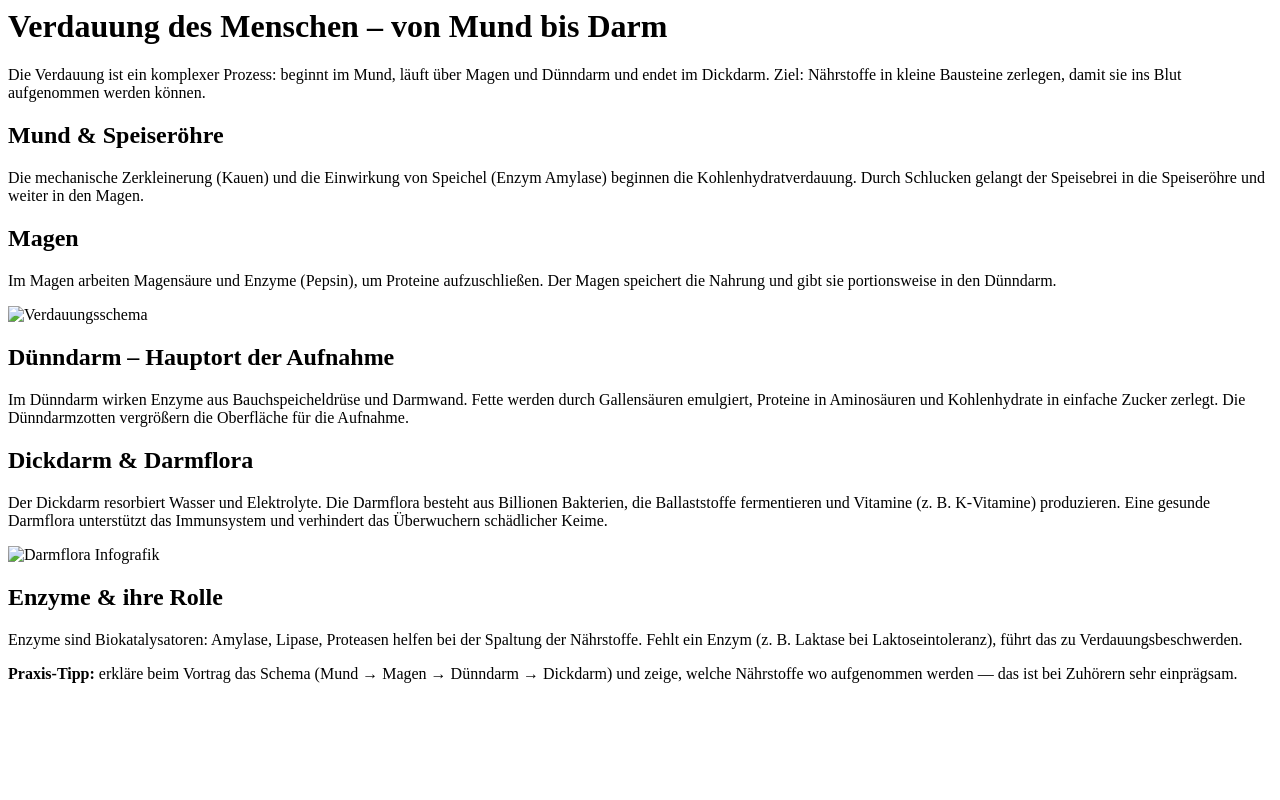
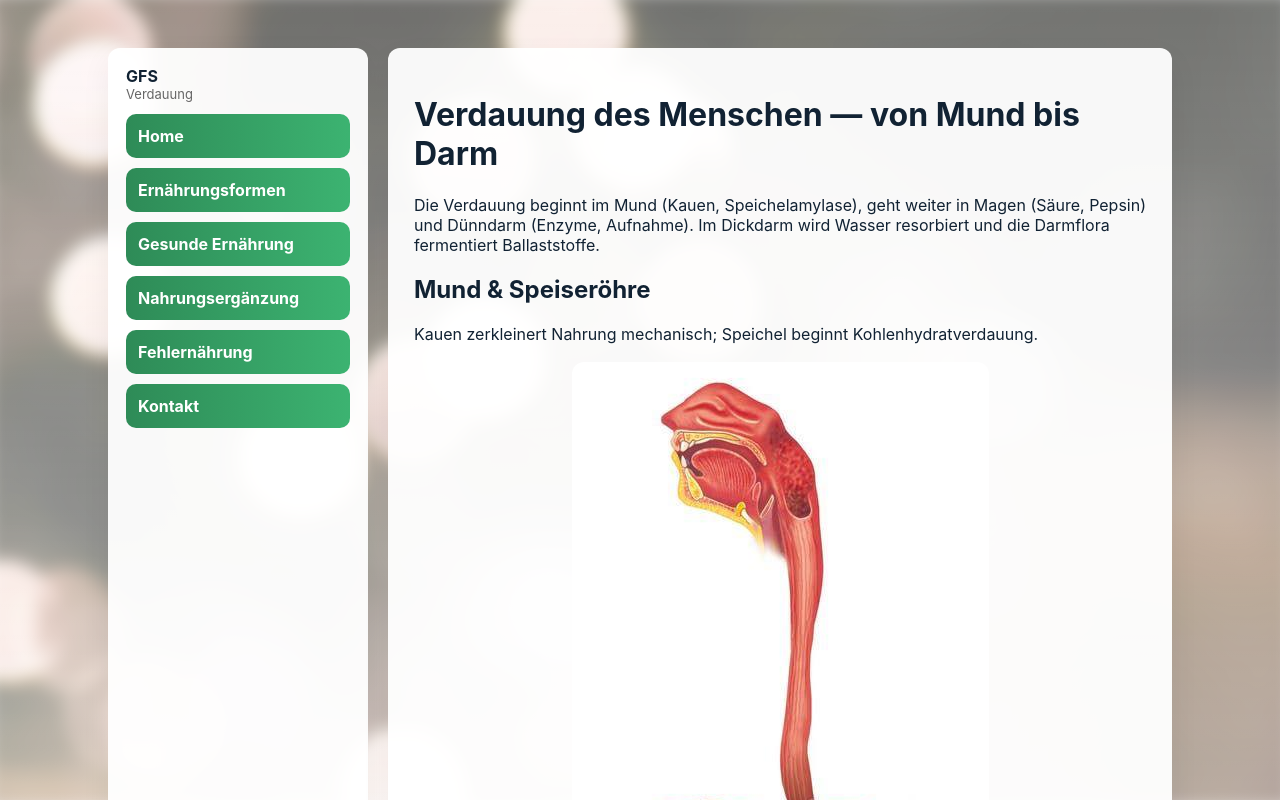
Before and after one commit to gfsbio2025/GfsBio, a plain HTML site: page verdauung.html in a window 1280 px wide. Shown: the top 800 px of the page. Drawn offline with Linux system fonts and the light colour scheme.

Commit message:
verdauung.html

```diff
--- a/verdauung.html
+++ b/verdauung.html
@@ -1,47 +1,58 @@
-<h1>Verdauung des Menschen – von Mund bis Darm</h1>
+<!doctype html>
+<html lang="de">
+<head><meta charset="utf-8"><meta name="viewport" content="width=device-width,initial-scale=1">
+<title>Verdauung — GFS</title>
+<style>
+:root{--accent:#2e8b57;--card:rgba(255,255,255,0.95);--muted:#666}
+*{box-sizing:border-box} body{margin:0;font-family:Inter,Arial,sans-serif;color:#123;background:#f7f7f7}
+.bg{position:fixed;inset:0;background:url('assets/background.jpg') center/cover no-repeat;filter:blur(8px);transform:scale(1.02);z-index:-2}
+.overlay{position:fixed;inset:0;background:linear-gradient(rgba(255,255,255,0.4),rgba(255,255,255,0.6));z-index:-1}
+.container{max-width:1100px;margin:30px auto;display:grid;grid-template-columns:260px 1fr;gap:20px;padding:18px}
+.sidebar{background:var(--card);padding:18px;border-radius:12px;height:calc(100vh-80px);box-shadow:0 10px 30px rgba(0,0,0,0.06);overflow:auto}
+.nav-btn{display:block;padding:12px;border-radius:10px;background:linear-gradient(90deg,var(--accent),#3cb371);color:#fff;text-decoration:none;font-weight:700;margin-bottom:10px}
+.content{background:var(--card);padding:26px;border-radius:12px;box-shadow:0 12px 30px rgba(0,0,0,0.06);min-height:calc(100vh-80px);overflow:auto}
+.section-img{max-width:75%;display:block;margin:18px auto;border-radius:12px}
+@media(max-width:900px){.container{grid-template-columns:1fr;padding:12px}}
+</style>
+</head>
+<body>
+<div class="bg"></div><div class="overlay"></div>
+<div class="container">
+  <aside class="sidebar">
+    <div style="display:flex;gap:12px;align-items:center;margin-bottom:12px">
+      <img src="assets/header-fruits.jpg" alt="" onerror="this.style.display='none'">
+      <div><strong>GFS</strong><div style="color:var(--muted);font-size:13px">Verdauung</div></div>
+    </div>
 
-<p>
-Die Verdauung ist ein komplexer Prozess: beginnt im Mund, läuft über Magen und Dünndarm
-und endet im Dickdarm. Ziel: Nährstoffe in kleine Bausteine zerlegen, damit sie ins Blut
-aufgenommen werden können.
-</p>
+    <a class="nav-btn" href="index.html">Home</a>
+    <a class="nav-btn" href="ernaehrungsformen.html">Ernährungsformen</a>
+    <a class="nav-btn" href="gesundeErnaehrung.html">Gesunde Ernährung</a>
+    <a class="nav-btn" href="nahrungsergaenzung.html">Nahrungsergänzung</a>
+    <a class="nav-btn" href="fehlernaehrung.html">Fehlernährung</a>
+    <a class="nav-btn" href="kontakt.html">Kontakt</a>
+  </aside>
 
-<h2>Mund & Speiseröhre</h2>
-<p>
-Die mechanische Zerkleinerung (Kauen) und die Einwirkung von Speichel (Enzym Amylase)
-beginnen die Kohlenhydratverdauung. Durch Schlucken gelangt der Speisebrei in die Speiseröhre
-und weiter in den Magen.
-</p>
+  <main class="content">
+    <h1>Verdauung des Menschen — von Mund bis Darm</h1>
 
-<h2>Magen</h2>
-<p>
-Im Magen arbeiten Magensäure und Enzyme (Pepsin), um Proteine aufzuschließen. Der Magen
-speichert die Nahrung und gibt sie portionsweise in den Dünndarm.
-</p>
+    <p>Die Verdauung beginnt im Mund (Kauen, Speichelamylase), geht weiter in Magen (Säure, Pepsin) und Dünndarm (Enzyme, Aufnahme). Im Dickdarm wird Wasser resorbiert und die Darmflora fermentiert Ballaststoffe.</p>
 
-<img class="section-img" src="verdauung-schema.jpg" alt="Verdauungsschema">
+    <h2>Mund & Speiseröhre</h2>
+    <p>Kauen zerkleinert Nahrung mechanisch; Speichel beginnt Kohlenhydratverdauung.</p>
+    <img class="section-img" src="assets/mund.jpg" alt="Mund">
 
-<h2>Dünndarm – Hauptort der Aufnahme</h2>
-<p>
-Im Dünndarm wirken Enzyme aus Bauchspeicheldrüse und Darmwand. Fette werden durch Gallensäuren
-emulgiert, Proteine in Aminosäuren und Kohlenhydrate in einfache Zucker zerlegt. Die Dünndarmzotten
-vergrößern die Oberfläche für die Aufnahme.
-</p>
+    <h2>Magen</h2>
+    <p>Magensäure und Enzyme spalten Proteine; der Magen portioniert die Nahrung in den Dünndarm.</p>
+    <img class="section-img" src="assets/magen.jpg" alt="Magen">
 
-<h2>Dickdarm & Darmflora</h2>
-<p>
-Der Dickdarm resorbiert Wasser und Elektrolyte. Die Darmflora besteht aus Billionen Bakterien,
-die Ballaststoffe fermentieren und Vitamine (z. B. K-Vitamine) produzieren. Eine gesunde Darmflora
-unterstützt das Immunsystem und verhindert das Überwuchern schädlicher Keime.
-</p>
+    <h2>Dünndarm</h2>
+    <p>Hier erfolgen Enzymwirkung und Nährstoffaufnahme (Zotten vergrößern Oberfläche).</p>
+    <img class="section-img" src="assets/duenndarm.jpg" alt="Dünndarm">
 
-<img class="section-img" src="darmflora.jpg" alt="Darmflora Infografik">
-
-<h2>Enzyme & ihre Rolle</h2>
-<p>
-Enzyme sind Biokatalysatoren: Amylase, Lipase, Proteasen helfen bei der Spaltung der Nährstoffe.
-Fehlt ein Enzym (z. B. Laktase bei Laktoseintoleranz), führt das zu Verdauungsbeschwerden.
-</p>
-
-<p><strong>Praxis-Tipp:</strong> erkläre beim Vortrag das Schema (Mund → Magen → Dünndarm → Dickdarm)
-und zeige, welche Nährstoffe wo aufgenommen werden — das ist bei Zuhörern sehr einprägsam.</p>
+    <h2>Dickdarm & Darmflora</h2>
+    <p>Dickdarm resorbiert Wasser; Mikroorganismen unterstützen Verdauung und Immunsystem.</p>
+    <img class="section-img" src="assets/darmflora.jpg" alt="Darmflora">
+  </main>
+</div>
+</body>
+</html>
```
